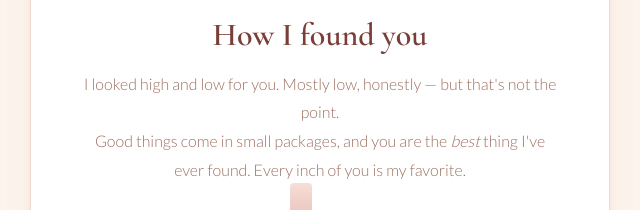
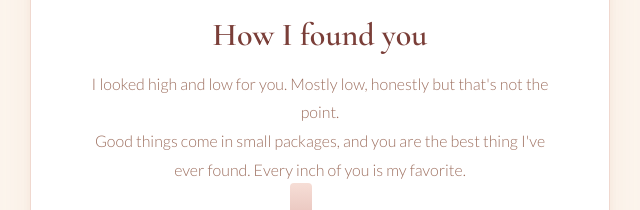
Before and after one commit to thesupermanrohit-sketch/Ifoundyou, a plain HTML site: page index.html in a window 1280 px wide. Shown: the part 1689-1899 px from the top of the page, 320-960 px from the left. Drawn offline with nearby package versions, Linux system fonts and the light colour scheme.

Commit message:
Update index.html

```diff
--- a/index.html
+++ b/index.html
@@ -531,8 +531,8 @@
         <div class="joke-card">
           <span class="big-emoji">🔍</span>
           <h3>How I found you</h3>
-          <p>I looked high and low for you. Mostly low, honestly — but that's not the point.</p>
-          <p>Good things come in small packages, and you are the <em>best</em> thing I've ever found. Every inch of you is my favorite.</p>
+          <p>I looked high and low for you. Mostly low, honestly  but that's not the point.</p>
+          <p>Good things come in small packages, and you are the best thing I've ever found. Every inch of you is my favorite.</p>
           <div class="ruler-wrap" id="rulerWrap">
             <!-- bars injected by JS -->
           </div>
```
